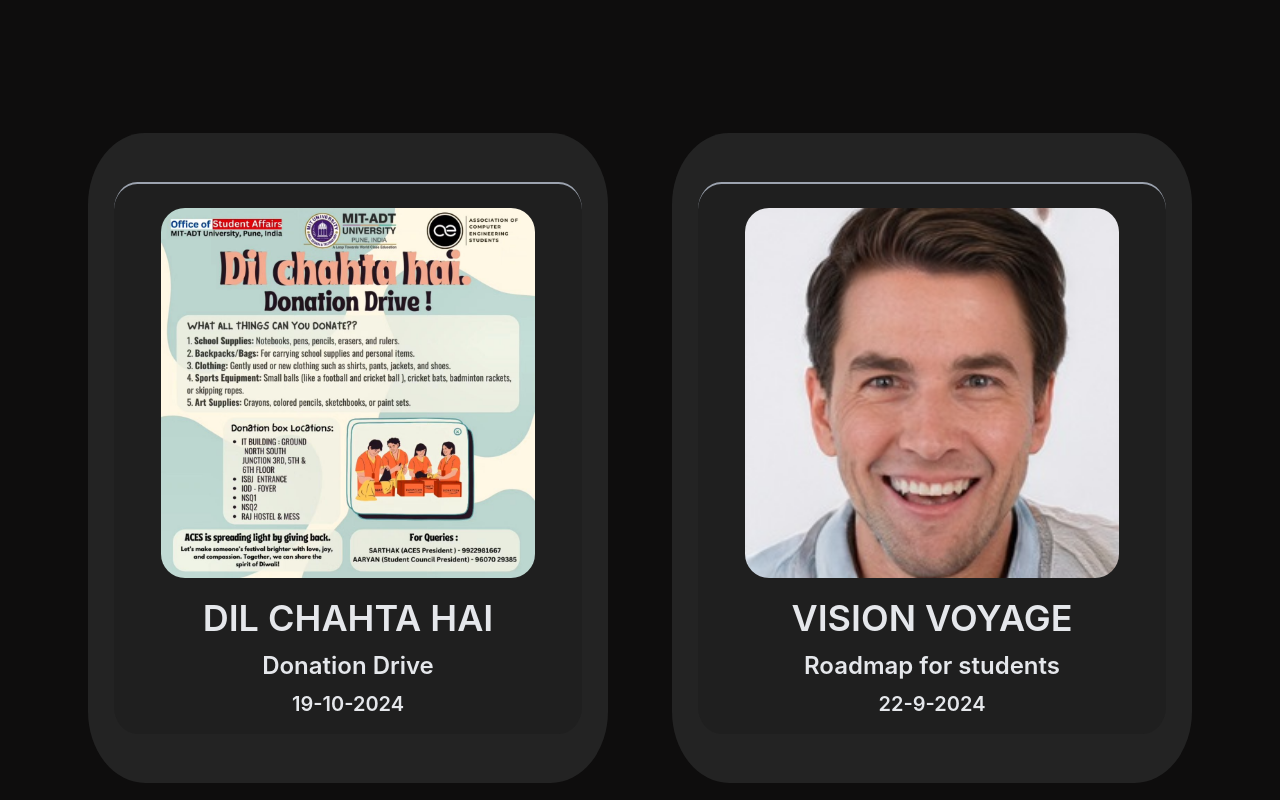
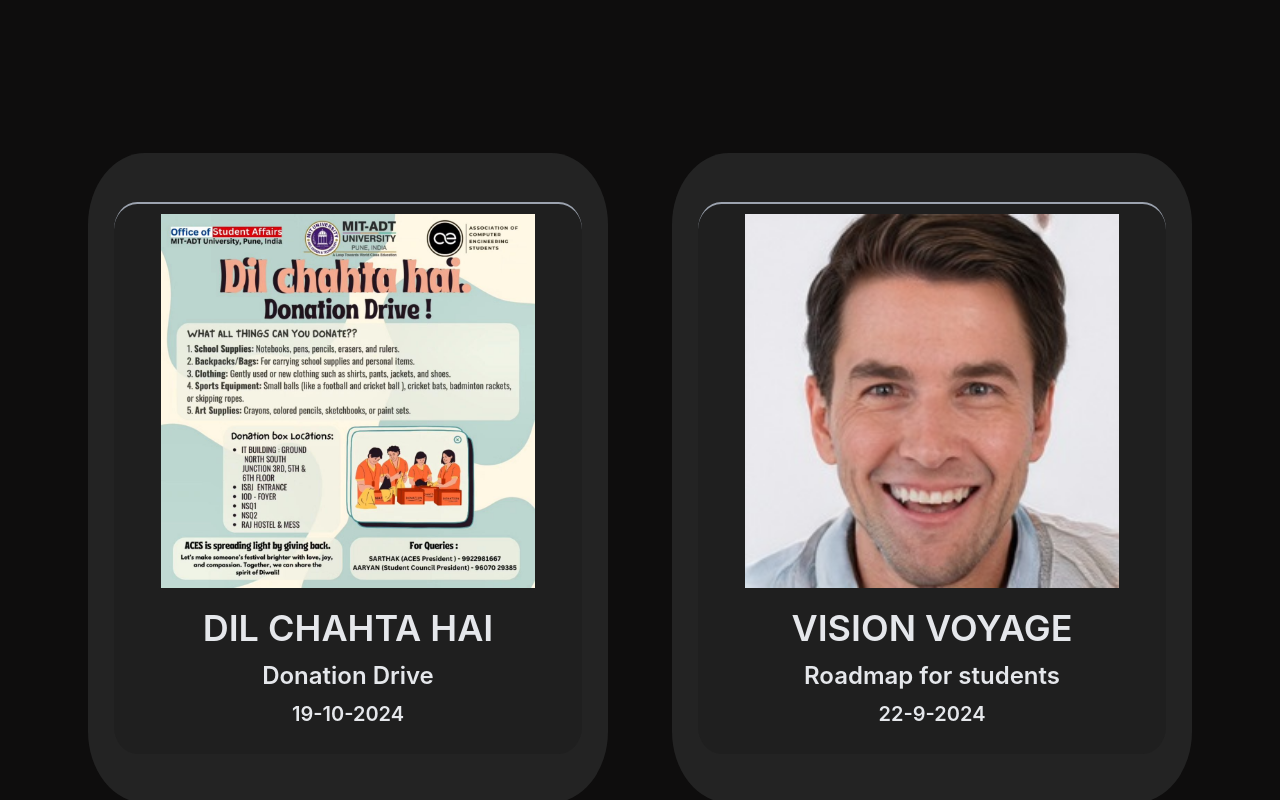
Before and after one commit to mctria/FrontEnd-new, a React (Vite) app: page / in a window 1280 px wide. Shown: the part 980-1780 px from the top of the page. Built offline with nearby package versions, Linux system fonts and the light colour scheme.

Commit message:
Update EventCard.jsx

```diff
--- a/src/components/Home/compenents/Event/EventCard.jsx
+++ b/src/components/Home/compenents/Event/EventCard.jsx
@@ -25,19 +25,16 @@ const EventCard = ({ data }) => {
   );
 
   return (
-    <div className="flex flex-col md:flex-row justify-center items-center gap-4 mb-4">
+    <div className="flex flex-col md:flex-row justify-center items-center gap-4 mt-6">
       <ReactCardFlip isFlipped={isFlipped} flipDirection="vertical">
         <CardContent key="front">
-          {/* Image container with 1:1 ratio */}
-          <div className="w-[80%] aspect-square mt-6 rounded-3xl relative overflow-hidden">
-            <div className="w-full h-full relative">
-              {data?.Image && (
-                <div
-                  style={{ backgroundImage: `url(${data.Image})` }}
-                  className="absolute inset-0 bg-center bg-cover bg-no-repeat"
-                />
-              )}
-            </div>
+
+          <div className="w-[80%] aspect-square   relative overflow-hidden">
+            <img
+              src={data?.Image}
+              alt={data?.Name}
+              className="w-full h-full object-cover"
+            />
           </div>
 
           <div className="text-gray-200 text-lg sm:text-xl md:text-3xl xl:text-4xl mt-5 font-semibold font-sf-pro text-center">
```
